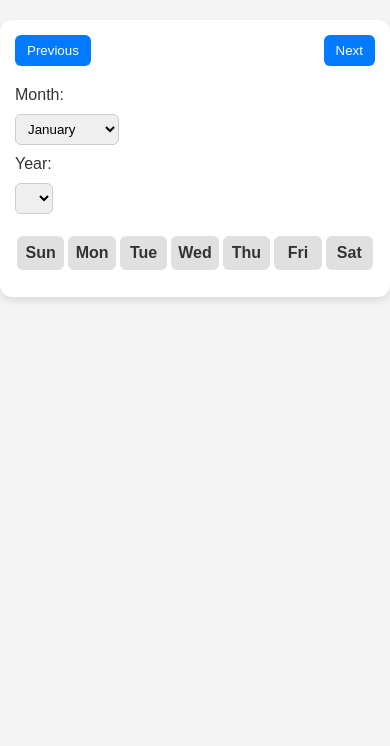
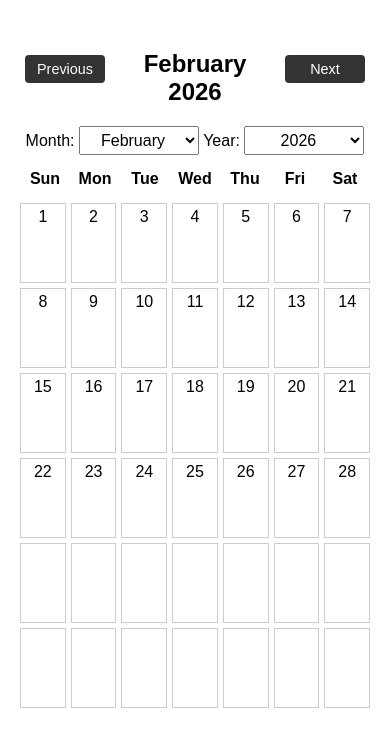
Before and after one commit to jamallaqdiem/project-days-calendar, a plain HTML site: page index.html in a window 390 px wide. Drawn offline with Linux system fonts and the light colour scheme.

Commit message:
web file was added html file was changed

```diff
--- /dev/null
+++ b/days.json
@@ -0,0 +1,37 @@
+[
+  {
+    "name": "Ada Lovelace Day",
+    "monthName": "October",
+    "dayName": "Tuesday",
+    "occurrence": "second",
+    "descriptionURL": "https://codeyourfuture.github.io/The-Piscine/days/ada.txt"
+  },
+  {
+    "name": "International Binturong Day",
+    "monthName": "May",
+    "dayName": "Saturday",
+    "occurrence": "second",
+    "descriptionURL": "https://codeyourfuture.github.io/The-Piscine/days/binturongs.txt"
+  },
+  {
+    "name": "International Vulture Awareness Day",
+    "monthName": "September",
+    "dayName": "Saturday",
+    "occurrence": "first",
+    "descriptionURL": "https://codeyourfuture.github.io/The-Piscine/days/vultures.txt"
+  },
+  {
+    "name": "International Red Panda Day",
+    "monthName": "September",
+    "dayName": "Saturday",
+    "occurrence": "third",
+    "descriptionURL": "https://codeyourfuture.github.io/The-Piscine/days/red-pandas.txt"
+  },
+  {
+    "name": "World Lemur Day",
+    "monthName": "October",
+    "dayName": "Friday",
+    "occurrence": "last",
+    "descriptionURL": "https://codeyourfuture.github.io/The-Piscine/days/lemurs.txt"
+  }
+]
--- a/index.html
+++ b/index.html
@@ -10,13 +10,13 @@
 
 <body>
     <main>
-        <section>
-            <button id="prev-btn">Previous</button>
-            <h2 id="month-year-display"></h2>
-            <button id="next-btn">Next</button>
+        <section id="navigation">
+            <div class="nav-container"> <button id="prev-btn">Previous</button>
+                <h2 id="month-year-display"></h2> <button id="next-btn">Next</button>
+            </div>
         </section>
 
-        <section>
+        <section id="selectors">
             <label for="month-select">Month:</label>
             <select id="month-select">
                 <option value="0">January</option>
@@ -34,9 +34,7 @@
             </select>
 
             <label for="year-select">Year:</label>
-            <select id="year-select">
-                <!--javascript-->
-            </select>
+            <select id="year-select"></select>
         </section>
 
         <section id="weekday-labels">
@@ -49,14 +47,19 @@
             <div>Sat</div>
         </section>
 
-        <section id="calendar-grid">
-            <!--javascript-->
-        </section>
-
+        <section id="calendar-grid"></section>
     </main>
 
-    <script type="module" src=""></script>
+    <!-- Modal -->
+    <div id="special-day-modal" class="modal">
+        <div class="modal-content">
+            <h3></h3>
+            <p></p>
+            <button class="close-btn">Close</button>
+        </div>
+    </div>
 
+    <script type="module" src="web.mjs"></script>
 </body>
 
 </html>
--- a/style.css
+++ b/style.css
@@ -1,136 +1,191 @@
-/* Reset default browser spacing */
-* {
+/* ---------------- BASIC ---------------- */
+body {
+  font-family: Arial, sans-serif;
   margin: 0;
   padding: 0;
+}
+
+main {
+  max-width: 500px;
+  margin: 30px auto;
+  padding: 20px;
+  text-align: center;
+}
+
+section {
+  margin-bottom: 15px;
+}
+
+/* ---------------- NAVIGATION + SELECTORS ---------------- */
+.nav-container {
+  display: grid;
+  grid-template-columns: 1fr auto 1fr;
+  align-items: center;
+  margin-bottom: 10px;
+  gap: 10px;
+}
+
+#prev-btn,
+#next-btn {
+  width: 100%;
+  padding: 5px 0;
+  font-size: 1em;
+  text-align: center;
   box-sizing: border-box;
 }
 
-/* Body and Main */
-body {
-  font-family: Arial, sans-serif;
-  background-color: #f4f4f4;
-  color: #333;
+.nav-container h2 {
+  margin: 0;
+  text-align: center;
+}
+/* ---------------- NAVIGATION ---------------- */
+.nav-container {
+  display: grid;
+  grid-template-columns: auto 1fr auto;
+  grid-template-rows: auto auto;
+  gap: 5px;
+  align-items: start;
+  margin-bottom: 15px;
 }
 
-main {
-  max-width: 700px;
-  margin: 40px auto;
-  padding: 20px;
-  background: #fff;
-  border-radius: 12px;
-  box-shadow: 0 4px 8px rgba(0, 0, 0, 0.1);
+/*----------------- Buttons------------------ */
+#prev-btn,
+#next-btn {
+  width: 80px;
+  padding: 6px 0;
+  font-size: 0.9em;
+  text-align: center;
+  box-sizing: border-box;
 }
 
-/* Navigation Section */
-section:nth-of-type(1) {
-  display: flex;
-  justify-content: space-between;
-  align-items: center;
-  margin-bottom: 20px;
+/*--------------- Title in center-------------- */
+#month-year-display {
+  grid-column: 2 / 3;
+  grid-row: 1 / 2;
+  margin: 0;
+  text-align: center;
 }
 
-#month-year-display {
-  font-size: 1.5rem;
+/*------------- Month dropdown under Prev------- */
+#month-select {
+  grid-column: 1 / 2;
+  grid-row: 2 / 3;
+  width: 120px;
+  padding: 4px 6px;
+  font-size: 1em;
+}
+
+/*-------------Year dropdown under Month --------*/
+#year-select {
+  grid-column: 1 / 2;
+  grid-row: 3 / 4;
+  width: 120px;
+  padding: 4px 6px;
+  font-size: 1em;
+}
+
+/*------------Wrap month/year under previous button---- */
+#month-year-container {
+  display: flex;
+  flex-direction: column;
+  align-items: center;
+  gap: 5px;
+}
+
+#month-select,
+#year-select {
+  min-width: 120px;
+  padding: 4px 6px;
+  font-size: 1em;
+  text-align: center;
+}
+
+/* ---------------- WEEKDAY LABELS & CALENDAR ---------------- */
+#weekday-labels,
+#calendar-grid {
+  display: grid;
+  grid-template-columns: repeat(7, 1fr);
+}
+
+#weekday-labels {
   font-weight: bold;
 }
 
-/* Buttons */
+#calendar-grid {
+  gap: 5px;
+  grid-auto-rows: 80px;
+}
+
+.day {
+  border: 1px solid #ccc;
+  display: flex;
+  flex-direction: column;
+  justify-content: flex-start;
+  align-items: center;
+  cursor: pointer;
+  background-color: white;
+  transition: background-color 0.2s;
+  padding: 4px;
+  overflow: hidden;
+  text-overflow: ellipsis;
+  white-space: nowrap;
+}
+
+.day:hover {
+  background-color: #f0f0f0;
+}
+
+.special-day {
+  background-color: #ffeeba;
+  font-weight: bold;
+  font-size: 0.7em; /* smaller font for long text */
+  white-space: normal; /* allow wrapping */
+  overflow: hidden;
+  text-align: center;
+  line-height: 1.1em;
+  padding: 2px 4px;
+}
+
+/* ---------------- BUTTONS ---------------- */
 button {
-  padding: 8px 12px;
-  background-color: #007bff;
-  color: white;
+  padding: 6px 12px;
+  margin: 5px;
+  background-color: #333;
+  color: #fff;
   border: none;
-  border-radius: 6px;
+  border-radius: 4px;
   cursor: pointer;
-  transition: background 0.2s;
+  transition: background-color 0.2s;
 }
 
 button:hover {
-  background-color: #0056b3;
+  background-color: #555;
 }
 
-/* Jump to Month/Year Section */
-section:nth-of-type(2) {
-  display: flex;
-  flex-wrap: wrap;
-  gap: 10px;
-  align-items: center;
-  margin-bottom: 20px;
+/* ---------------- MODAL ---------------- */
+.modal {
+  display: none;
+  position: fixed;
+  z-index: 1000;
+  inset: 0;
+  background-color: rgba(0, 0, 0, 0.5);
 }
 
-label {
-  margin-right: 5px;
+.modal.active {
+  display: block;
 }
 
-select {
-  padding: 6px 8px;
-  border-radius: 6px;
-  border: 1px solid #ccc;
-  margin-right: 15px;
+.modal-content {
+  background: #fff;
+  margin: 10% auto;
+  padding: 20px;
+  width: 300px;
+  border-radius: 8px;
+  text-align: center;
 }
 
-/* Weekday Labels */
-#weekday-labels {
-  display: grid;
-  grid-template-columns: repeat(7, 1fr);
-  text-align: center;
-  font-weight: bold;
-  margin-bottom: 10px;
+.close-btn {
+  margin-top: 10px;
+  padding: 5px 10px;
+  cursor: pointer;
 }
-
-#weekday-labels div {
-  padding: 8px 0;
-  background: #e0e0e0;
-  border-radius: 6px;
-  margin: 2px;
-}
-
-/* Calendar Grid */
-#calendar-grid {
-  display: grid;
-  grid-template-columns: repeat(7, 1fr);
-  gap: 5px;
-}
-
-#calendar-grid div {
-  padding: 15px 0;
-  background: #f0f0f0;
-  text-align: center;
-  border-radius: 6px;
-  cursor: pointer;
-  transition:
-    background 0.2s,
-    transform 0.1s;
-}
-
-#calendar-grid div:hover {
-  background: #007bff;
-  color: white;
-  transform: scale(1.05);
-}
-
-/* Responsive */
-@media (max-width: 500px) {
-  main {
-    padding: 15px;
-    margin: 20px auto;
-  }
-
-  #month-year-display {
-    font-size: 1.2rem;
-  }
-
-  #calendar-grid div {
-    padding: 10px 0;
-    font-size: 0.9rem;
-  }
-
-  section:nth-of-type(2) {
-    flex-direction: column;
-    align-items: flex-start;
-  }
-
-  select {
-    margin-right: 0;
-  }
-}
--- /dev/null
+++ b/web.mjs
@@ -0,0 +1,158 @@
+import { getCommemorativeDate } from "./common.mjs";
+
+// Elements
+const calendarGrid = document.getElementById("calendar-grid");
+const monthYearDisplay = document.getElementById("month-year-display");
+const prevBtn = document.getElementById("prev-btn");
+const nextBtn = document.getElementById("next-btn");
+const monthSelect = document.getElementById("month-select");
+const yearSelect = document.getElementById("year-select");
+const modal = document.getElementById("special-day-modal");
+
+// Maps
+const monthMap = {
+  January: 0,
+  February: 1,
+  March: 2,
+  April: 3,
+  May: 4,
+  June: 5,
+  July: 6,
+  August: 7,
+  September: 8,
+  October: 9,
+  November: 10,
+  December: 11,
+};
+const dayMap = {
+  Sunday: 0,
+  Monday: 1,
+  Tuesday: 2,
+  Wednesday: 3,
+  Thursday: 4,
+  Friday: 5,
+  Saturday: 6,
+};
+const occurrenceMap = { first: 1, second: 2, third: 3, fourth: 4, last: -1 };
+
+// Current date
+let today = new Date();
+let currentMonth = today.getMonth();
+let currentYear = today.getFullYear();
+
+// Load special days
+let specialDays = [];
+fetch("./days.json")
+  .then((res) => res.json())
+  .then((data) => {
+    specialDays = data;
+    generateCalendar();
+  });
+
+// Populate year selector
+for (let y = 1900; y <= 2100; y++) {
+  const option = document.createElement("option");
+  option.value = y;
+  option.textContent = y;
+  yearSelect.appendChild(option);
+}
+monthSelect.value = currentMonth;
+yearSelect.value = currentYear;
+
+// Event listeners
+prevBtn.addEventListener("click", () => changeMonth(-1));
+nextBtn.addEventListener("click", () => changeMonth(1));
+monthSelect.addEventListener("change", () => {
+  currentMonth = +monthSelect.value;
+  generateCalendar();
+});
+yearSelect.addEventListener("change", () => {
+  currentYear = +yearSelect.value;
+  generateCalendar();
+});
+
+// Modal close
+modal.querySelector(".close-btn").addEventListener("click", closeModal);
+modal.addEventListener("click", (e) => {
+  if (e.target === modal) closeModal();
+});
+
+function closeModal() {
+  modal.classList.remove("active");
+}
+
+function changeMonth(delta) {
+  currentMonth += delta;
+  if (currentMonth < 0) {
+    currentMonth = 11;
+    currentYear--;
+  }
+  if (currentMonth > 11) {
+    currentMonth = 0;
+    currentYear++;
+  }
+  monthSelect.value = currentMonth;
+  yearSelect.value = currentYear;
+  generateCalendar();
+}
+
+function generateCalendar() {
+  calendarGrid.innerHTML = "";
+  monthYearDisplay.textContent = `${Object.keys(monthMap)[currentMonth]} ${currentYear}`;
+
+  const firstDay = new Date(currentYear, currentMonth, 1).getDay();
+  const daysInMonth = new Date(currentYear, currentMonth + 1, 0).getDate();
+
+  // Precompute special days
+  const specialsThisMonth = {};
+  specialDays.forEach((s) => {
+    const sMonth = monthMap[s.monthName];
+    const sDayOfWeek = dayMap[s.dayName];
+    const sNth = occurrenceMap[s.occurrence];
+    const date = getCommemorativeDate(currentYear, sMonth, sDayOfWeek, sNth);
+    if (date.getMonth() === currentMonth) {
+      specialsThisMonth[date.getDate()] = s;
+    }
+  });
+
+  let dayCounter = 1;
+  for (let i = 0; i < 42; i++) {
+    const cell = document.createElement("div");
+    cell.classList.add("day");
+
+    if (i >= firstDay && dayCounter <= daysInMonth) {
+      cell.textContent = dayCounter;
+
+      const special = specialsThisMonth[dayCounter];
+      if (special) {
+        cell.classList.add("special-day");
+        const label = document.createElement("div");
+        label.textContent = special.name;
+        cell.appendChild(label);
+
+        cell.addEventListener("click", () => {
+          const date = getCommemorativeDate(
+            currentYear,
+            currentMonth,
+            dayMap[special.dayName],
+            occurrenceMap[special.occurrence],
+          );
+          showModal(
+            special.name,
+            `${date.getDate()}/${date.getMonth() + 1}/${date.getFullYear()}`,
+          );
+        });
+      }
+
+      dayCounter++;
+    }
+
+    calendarGrid.appendChild(cell);
+  }
+}
+
+function showModal(name, dateStr) {
+  modal.querySelector("h3").textContent = name;
+  modal.querySelector("p").textContent = dateStr;
+  modal.classList.add("active");
+}
```
